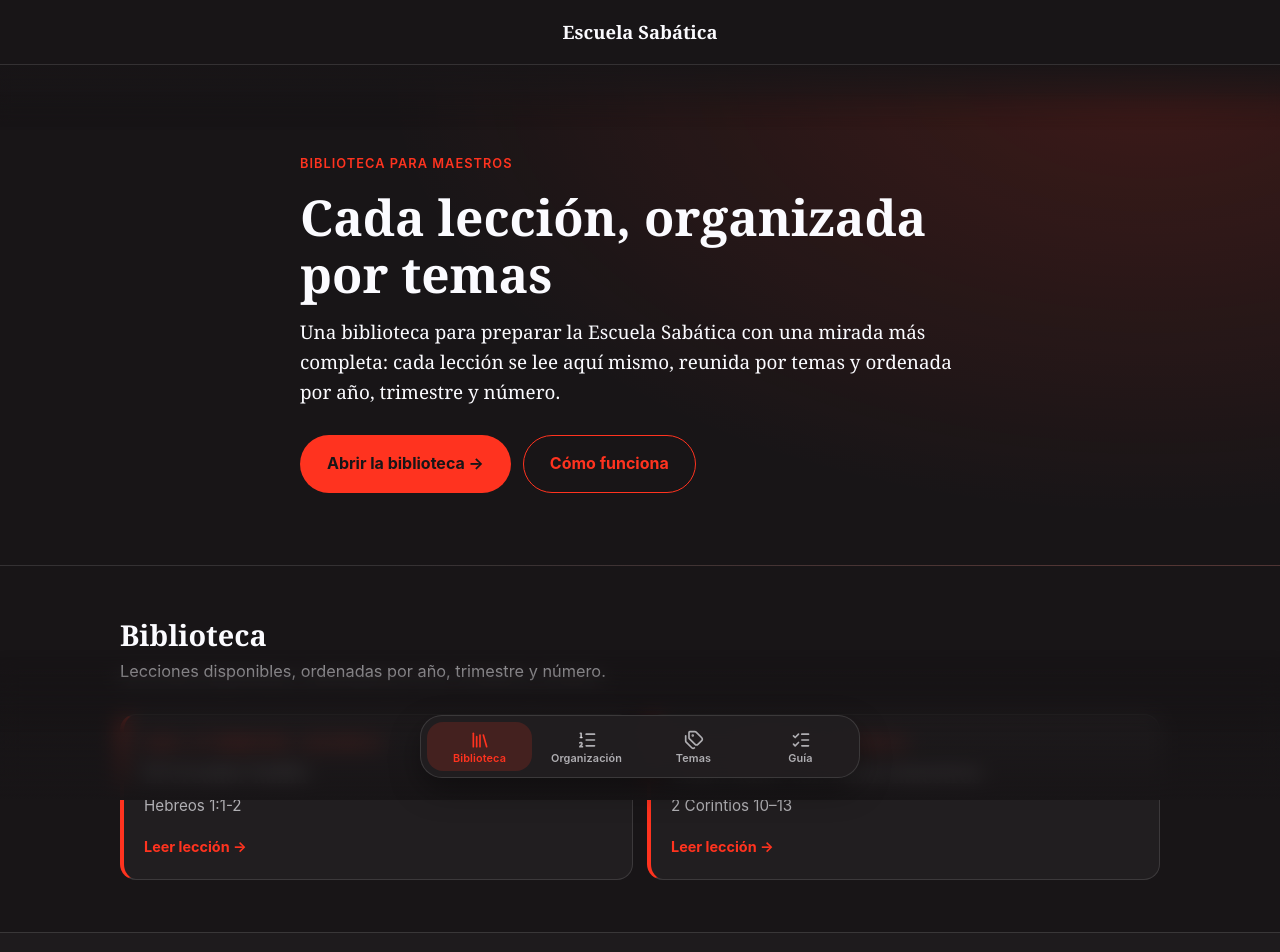
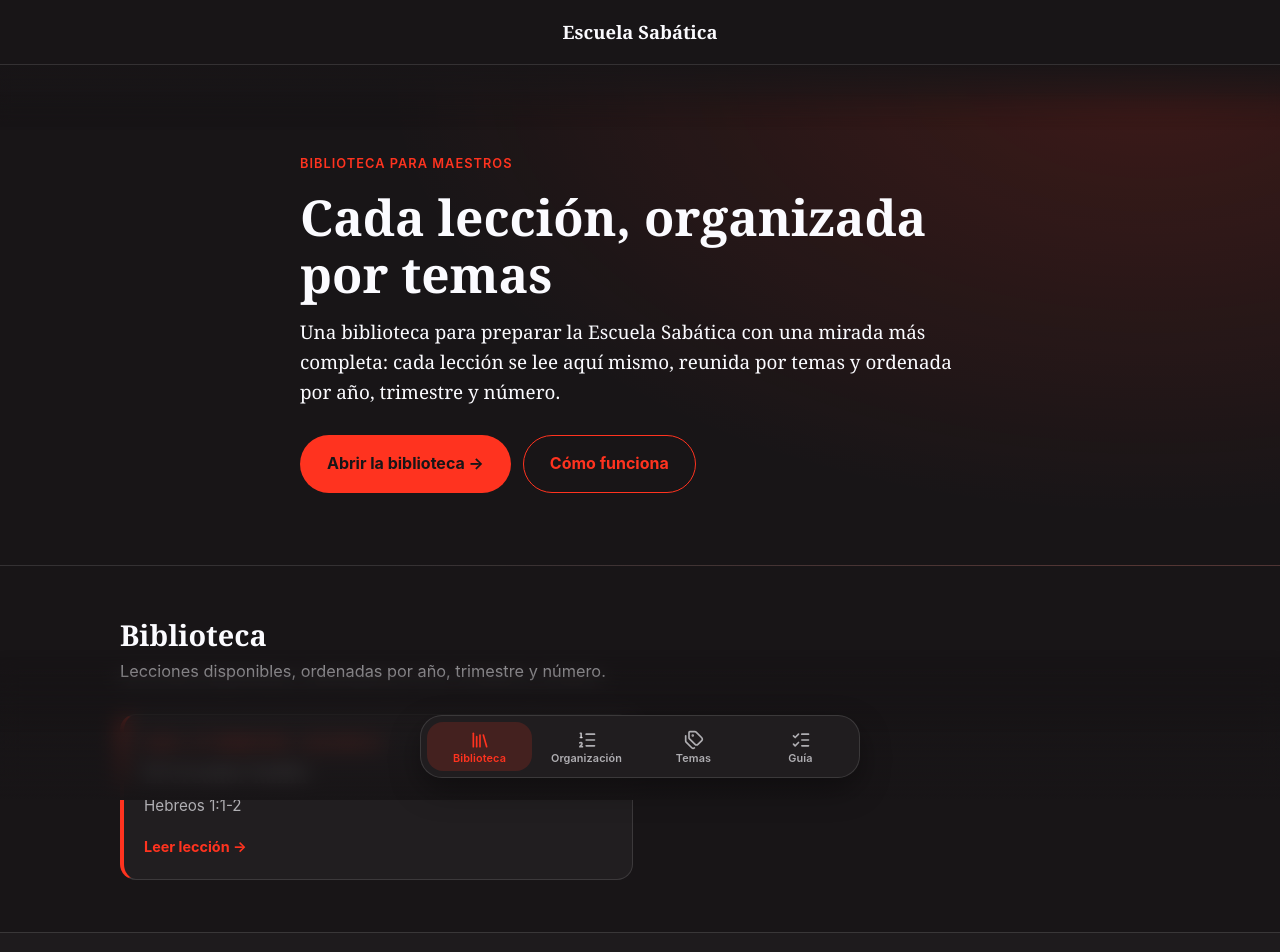
Before and after one commit to Santichorro/escuela-sabatica, a React (Vite) app: page / in a window 1280 px wide. Shown: the top 952 px of the page. Built offline with nearby package versions, Linux system fonts and the light colour scheme.

Commit message:
Quitar leccion anterior

```diff
--- a/src/App.jsx
+++ b/src/App.jsx
@@ -70,14 +70,6 @@ const lecciones = [
     titulo: 'El Creador habla',
     pasaje: 'Hebreos 1:1-2',
     archivo: '/lecciones/2026/T4/26_04_01 El Creador habla.html',
-  },
-  {
-    anio: 2026,
-    trimestre: 3,
-    numero: 12,
-    titulo: 'Cómo lidiar con falsos maestros',
-    pasaje: '2 Corintios 10–13',
-    archivo: '/lecciones/2026/T3/leccion-12-como-lidiar-con-falsos-maestros.html',
   },
 ]
 
```
